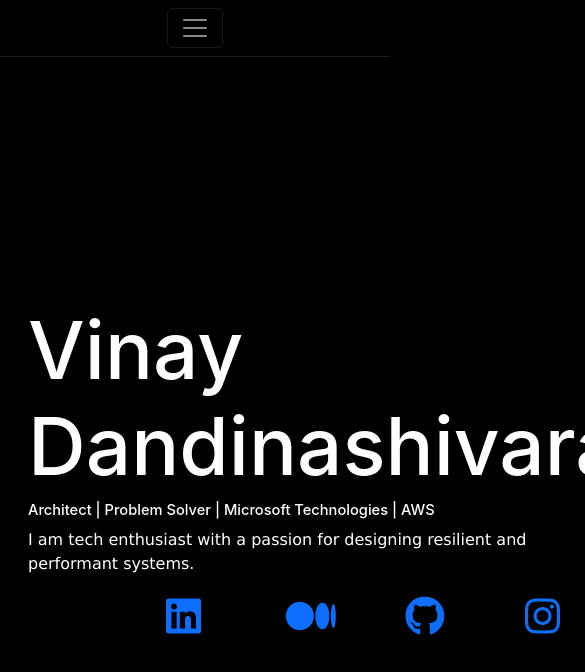
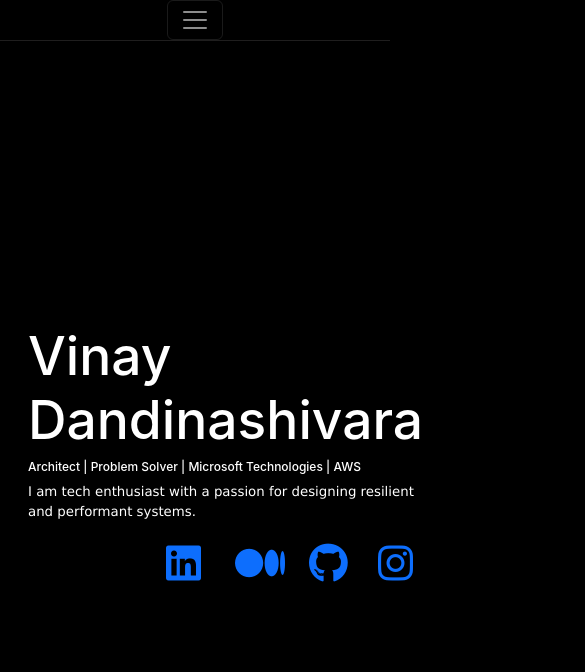
Before and after one commit to dgvinay/my-portal, an Angular app: page / in a window 390 px wide. Shown: the top 672 px of the page, 585 px wide, since content can reach past the window. Built offline with nearby package versions, Linux system fonts and the light colour scheme.

Commit message:
1. Made home page responsive 2. Fixed the nav bar

```diff
--- a/src/app/app.component.css
+++ b/src/app/app.component.css
@@ -22,6 +22,5 @@
     top: 0px;
     padding: 0px !important;
     width: 100%;
-    max-height: 90px;
     border-bottom: 1px solid rgb(31, 30, 30);
 }
--- a/src/app/components/header/header.component.css
+++ b/src/app/components/header/header.component.css
@@ -1,10 +1,3 @@
-.header-content {
-    max-height: 89px;
-}
-
-.header-content .navbar {
-    max-height: 89px;
-}
 
 .header-content .bg-dark {
     background-color: black !important;
@@ -22,3 +15,7 @@
 .header-content li:hover {
     background-color: rgb(32, 30, 30);
 }
+
+.navbar, .navbar-brand {
+    padding:0px;
+}
--- a/src/app/components/header/header.component.html
+++ b/src/app/components/header/header.component.html
@@ -6,7 +6,7 @@
         <a class="navbar-brand d-none d-xs-block d-sm-block d-md-block d-lg-none d-xl-none header-logo" href="#">
             <img class="img-fluid" src="../../assets/images/logo-white-xtra-small.png">
         </a>
-        <button class="navbar-toggler" type="button" data-toggle="collapse" data-target="#navbarSupportedContent"
+        <button class="navbar-toggler" type="button" data-bs-toggle="collapse" data-bs-target="#navbarSupportedContent"
             aria-controls="navbarSupportedContent" aria-expanded="false" aria-label="Toggle navigation">
             <span class="navbar-toggler-icon"></span>
         </button>
--- a/src/app/components/home/home.component.css
+++ b/src/app/components/home/home.component.css
@@ -13,6 +13,7 @@
     vertical-align: baseline;
 }
 
+@media (min-width: 768px) {
     .home-left h1 {
         font-size: 60pt;
         font-family: Inter;
@@ -29,6 +30,27 @@
         font-weight: 100;
         font-size: 12pt;
         font-family: Verdana, Geneva, Tahoma, sans-serif;
+    }
+}
+
+@media (max-width: 768px) {
+    .home-left h1 {
+        font-size: 40pt;
+        font-family: Inter;
+    }
+
+    .home-left h5 {
+        justify-content: space-between;
+        font-family: Inter;
+        font-size: 9pt;
+        display: flex;
+    }
+
+    .home-left p {
+        font-weight: 100;
+        font-size: 10pt;
+        font-family: Verdana, Geneva, Tahoma, sans-serif;
+    }
 }
 
 .social-container {
```
Lines whose indentation alone changed are shown as unchanged.
